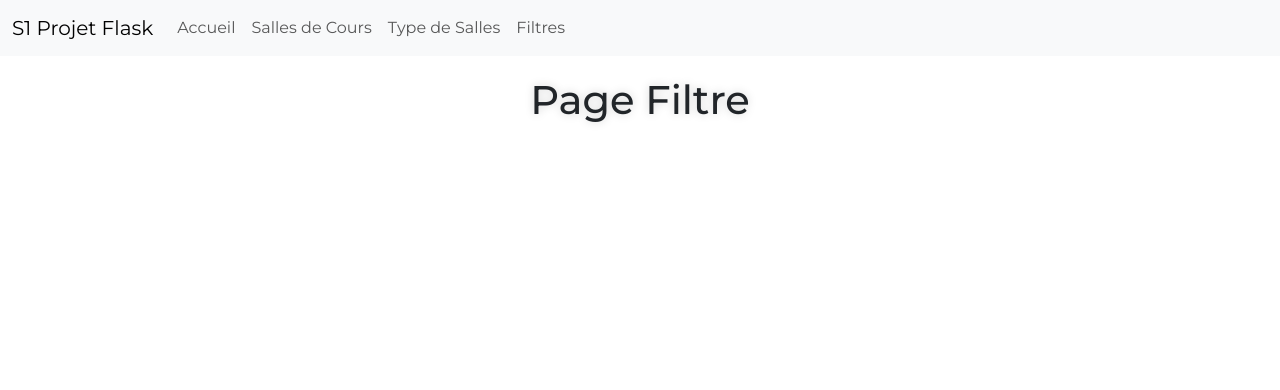
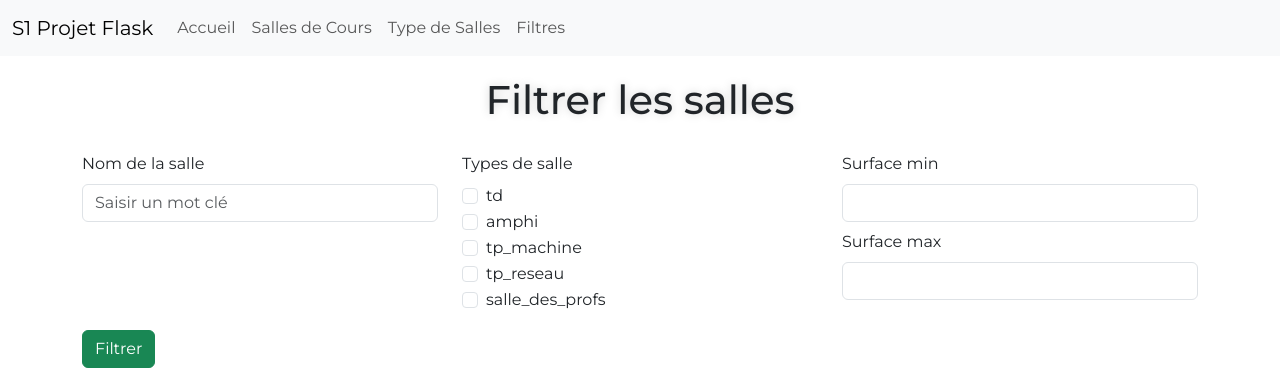
Before and after one commit to Zer0ProbleMs/Mini-Projet-Flask, a Flask app: page /salle-cours/filtre in a window 1280 px wide. Shown: the top 390 px of the page. Before the commit the page ends 122 px from the top, so only its background shows below. Run offline with Flask 3, Linux system fonts and the light colour scheme; some libraries are stand-ins or nearby versions.

Commit message:
Ajout de la page filtre ainsi que de différents filtres

```diff
--- a/app.py
+++ b/app.py
@@ -193,8 +193,34 @@ def valid_edit_salle_cours():
 
 @app.route('/salle-cours/filtre', methods=['GET'])
 def filtre_salle_cours():
-    return render_template('salle_cours/front_salle_cours_filtre_show.html')
+    return render_template('salle_cours/front_salle_cours_filtre_show.html',
+                           salleCours=salleCours, typeSalle=typeSalle)
 
+@app.route('/salle-cours/filtre', methods=['POST'])
+def valid_filtre_salle_cours():
+    nomSalle = request.form.get('nomSalle', None)
+    surfaceMin = request.form.get('surfaceMin', None)
+    surfaceMax = request.form.get('surfaceMax', None)
+    typeSalle_id = request.form.getlist('typeSalle_id')
+
+    if nomSalle and nomSalle != '':
+        flash('Filtre sur le nom de la salle : ' + nomSalle, 'alert-success')
+
+    if surfaceMin or surfaceMax:
+        mini = str(surfaceMin).replace(',', '.')
+        maxi = str(surfaceMax).replace(',', '.')
+        if mini.replace('.', '', 1).isdigit() and maxi.replace('.', '', 1).isdigit():
+            if float(mini) < float(maxi):
+                flash('Filtre sur la surface entre ' + mini + ' et ' + maxi, 'alert-success')
+            else:
+                flash('La surface min doit être inférieure à la surface max', 'alert-warning')
+        else:
+            flash('Surface min et max doivent être des numériques positifs', 'alert-warning')
+
+    if typeSalle_id:
+        flash('Types de salle cochés (id) : ' + ', '.join(typeSalle_id), 'alert-success')
+
+    return redirect('/salle-cours/filtre')
 
 if __name__ == '__main__': # Permet de lancer l'application à travers l'instance de app que si celle-ci existe ('if' est nécessaire)
     app.run()
--- a/templates/salle_cours/front_salle_cours_filtre_show.html
+++ b/templates/salle_cours/front_salle_cours_filtre_show.html
@@ -1,11 +1,52 @@
 {% extends "layout.html" %}
 
 {% block title %}
-    <title>Type de Salles</title>
+    <title>Filtre des salles</title>
 {% endblock %}
 
 {% block body %}
+<h1>Filtrer les salles</h1>
 
-    <h1>Page Filtre</h1>
+<form action="/salle-cours/filtre" method="post" class="mb-4">
+    <div class="row">
+        <div class="col-4">
+            <label for="nomSalle" class="form-label">Nom de la salle</label>
+            <input type="text" class="form-control" id="nomSalle" name="nomSalle" placeholder="Saisir un mot clé">
+        </div>
 
+        <div class="col-4">
+            <p class="form-label">Types de salle</p>
+            {% for unType in typeSalle %}
+            <div class="form-check">
+                <input class="form-check-input" type="checkbox" name="typeSalle_id"
+                       value="{{ unType.id }}" id="typeSalle{{ unType.id }}">
+                <label class="form-check-label" for="typeSalle{{ unType.id }}">{{ unType.nomTypeSalle }}</label>
+            </div>
+            {% endfor %}
+        </div>
+
+        <div class="col-4">
+            <label for="surfaceMin" class="form-label">Surface min</label>
+            <input type="number" class="form-control" id="surfaceMin" name="surfaceMin">
+            <label for="surfaceMax" class="form-label mt-2">Surface max</label>
+            <input type="number" class="form-control" id="surfaceMax" name="surfaceMax">
+        </div>
+    </div>
+    <button type="submit" class="btn btn-success mt-3">Filtrer</button>
+</form>
+
+<div class="row">
+    {% for salle in salleCours %}
+    <div class="col-4">
+        <div class="card mb-3">
+            <img src="{{ url_for('static', filename='images/' + salle.photo) }}" class="card-img-top" alt="{{ salle.nomSalle }}">
+            <div class="card-body">
+                <h2 class="card-title h5">{{ salle.nomSalle }}</h2>
+                <p class="card-text">{{ typeSalle[salle.typeSalle_id - 1].nomTypeSalle }}</p>
+                <a href="/salle-cours/show" class="btn btn-success">ouvrir</a>
+            </div>
+        </div>
+    </div>
+    {% endfor %}
+</div>
 {% endblock %}
```
